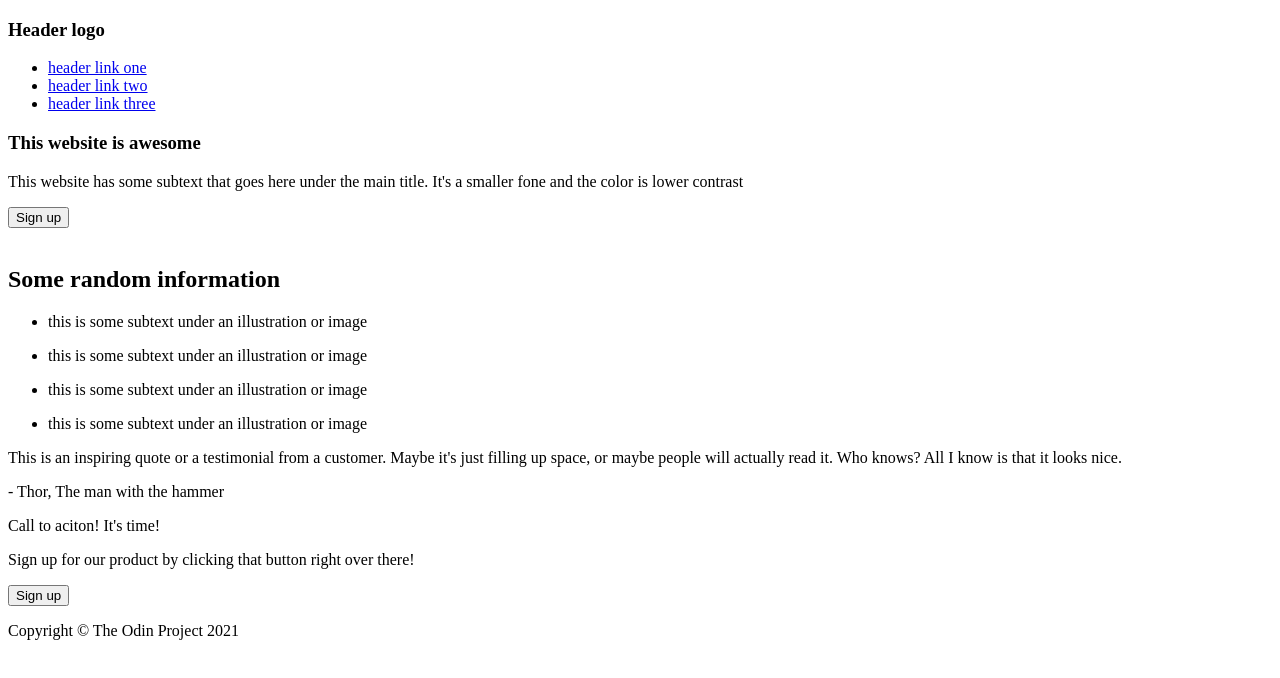
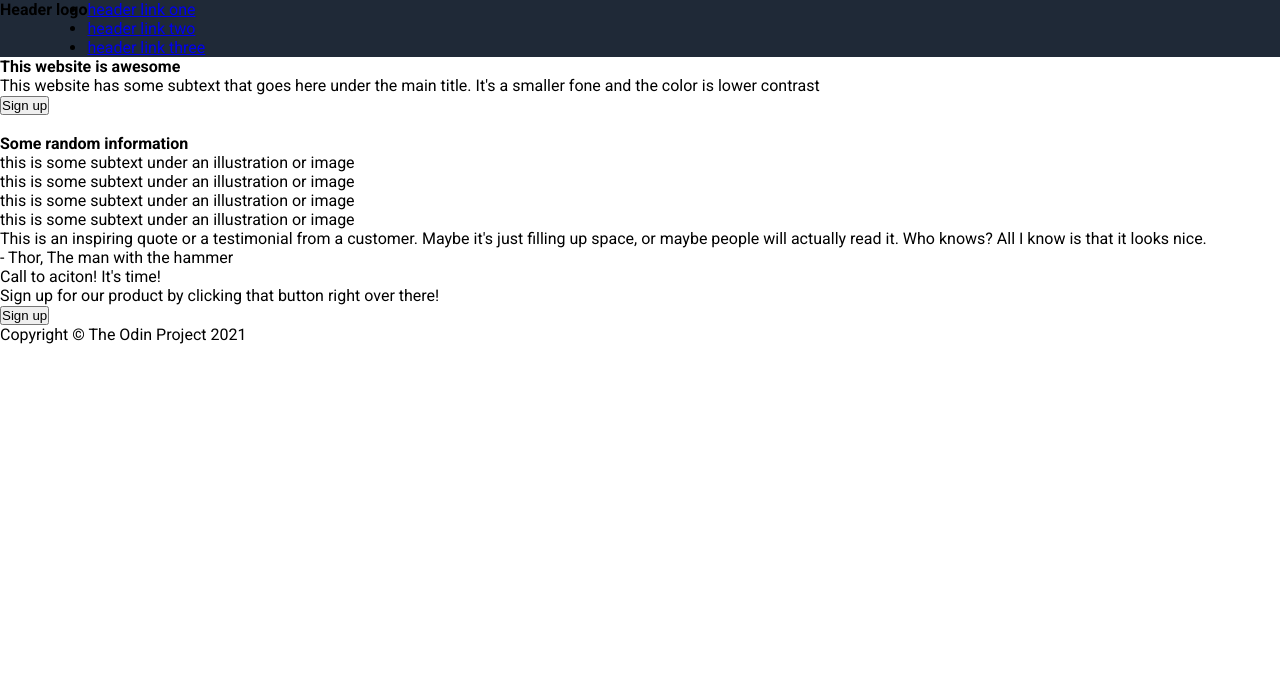
Before and after one commit to NatiG25/css-practice, a plain HTML site: page index.html in a window 1280 px wide. Drawn offline with Linux system fonts and the light colour scheme.

Commit message:
Start adding basic style commands

```diff
--- a/index.html
+++ b/index.html
@@ -1,8 +1,10 @@
 <!DOCTYPE html>
 <html lang="en">
   <head>
-  <meta charset="UTF-8">
-  <meta name="viewport" content="width=device-width, initial-scale=1.0">
+    <meta charset="UTF-8" />
+    <meta name="viewport" content="width=device-width, initial-scale=1.0" />
+    <link rel="stylesheet" href="./styles/reset.css">
+    <link rel="stylesheet" href="./styles/style.css">
     <title>My landing page</title>
   </head>
   <body>
@@ -20,12 +22,15 @@
       <section class="header-section">
         <section>
           <h1 class="main-header">This website is awesome</h1>
-        <p class="header-content">This website has some subtext that goes here under the main title. It's a smaller fone and the color is lower contrast</p>
+          <p class="header-content">
+            This website has some subtext that goes here under the main title.
+            It's a smaller fone and the color is lower contrast
+          </p>
           <button class="sign-up-btn">Sign up</button>
         </section>
 
         <section>
-        <img src="" alt="">
+          <img src="" alt="" />
         </section>
       </section>
 
@@ -34,27 +39,35 @@
         <ul class="content-list">
           <li class="content-item">
             <p class="empty-text-item"></p>
-          <p class="text-item">this is some subtext under an illustration or image</p>
+            <p class="text-item">
+              this is some subtext under an illustration or image
+            </p>
           </li>
           <li class="content-item">
             <p class="empty-text-item"></p>
-          <p class="text-item">this is some subtext under an illustration or image</p>
+            <p class="text-item">
+              this is some subtext under an illustration or image
+            </p>
           </li>
           <li class="content-item">
             <p class="empty-text-item"></p>
-          <p class="text-item">this is some subtext under an illustration or image</p>
+            <p class="text-item">
+              this is some subtext under an illustration or image
+            </p>
           </li>
           <li class="content-item">
             <p class="empty-text-item"></p>
-          <p class="text-item">this is some subtext under an illustration or image</p>
+            <p class="text-item">
+              this is some subtext under an illustration or image
+            </p>
           </li>
         </ul>
 
         <section class="quote-section">
           <p class="quote-content">
-          This is an inspiring quote or a testimonial from a customer.
-          Maybe it's just filling up space, or maybe people will actually
-          read it. Who knows? All I know is that it looks nice.
+            This is an inspiring quote or a testimonial from a customer. Maybe
+            it's just filling up space, or maybe people will actually read it.
+            Who knows? All I know is that it looks nice.
           </p>
           <p class="quote-author">- Thor, The man with the hammer</p>
         </section>
@@ -62,7 +75,9 @@
         <section class="sign-up-section">
           <section class="sign-up-content-section">
             <p class="sign-up-content1">Call to aciton! It's time!</p>
-          <p class="sign-up-content2">Sign up for our product by clicking that button right over there!</p>
+            <p class="sign-up-content2">
+              Sign up for our product by clicking that button right over there!
+            </p>
           </section>
           <section class="sign-up-btn-section">
             <button class="sign-up-btn">Sign up</button>
--- a/styles/style.css
+++ b/styles/style.css
@@ -1,7 +1,25 @@
-.nav-header {
-  background-color: #1F2937;
+@import url('https://fonts.googleapis.com/css2?family=Roboto:ital,wght@0,100;0,300;0,400;0,500;0,700;0,900;1,100;1,300;1,400;1,500;1,700;1,900&display=swap');
+
+:root {
+  --primary-color: #1F2937;
+  --secondary-color: #3882F6;
+  --tertiary-color: #E5E7EB;
+  --white-color: #FFF;
+  --body-font: "Roboto", sans-serif;
 }
 
-.header-logo {
+* {
+  margin: 0;
+  padding: 0;
+  box-sizing: border-box;
+}
 
+body {
+  font-family: var(--body-font);
 }
+
+.nav-header {
+  display: flex;
+  flex-direction: row;
+  background-color: var(--primary-color);
+}
```
Lines whose indentation alone changed are shown as unchanged.
